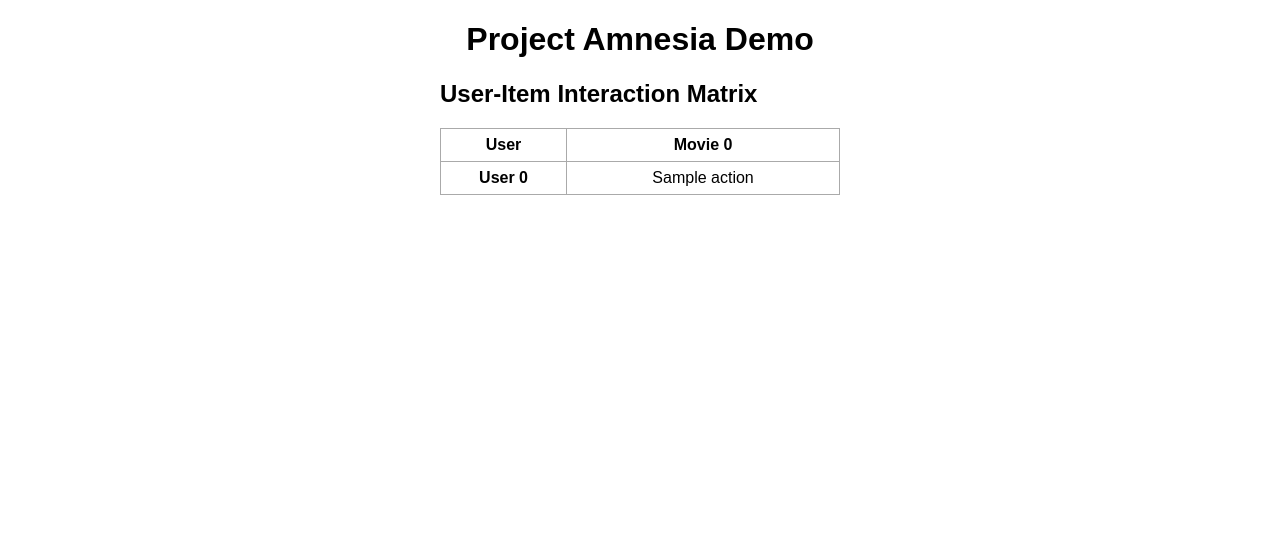
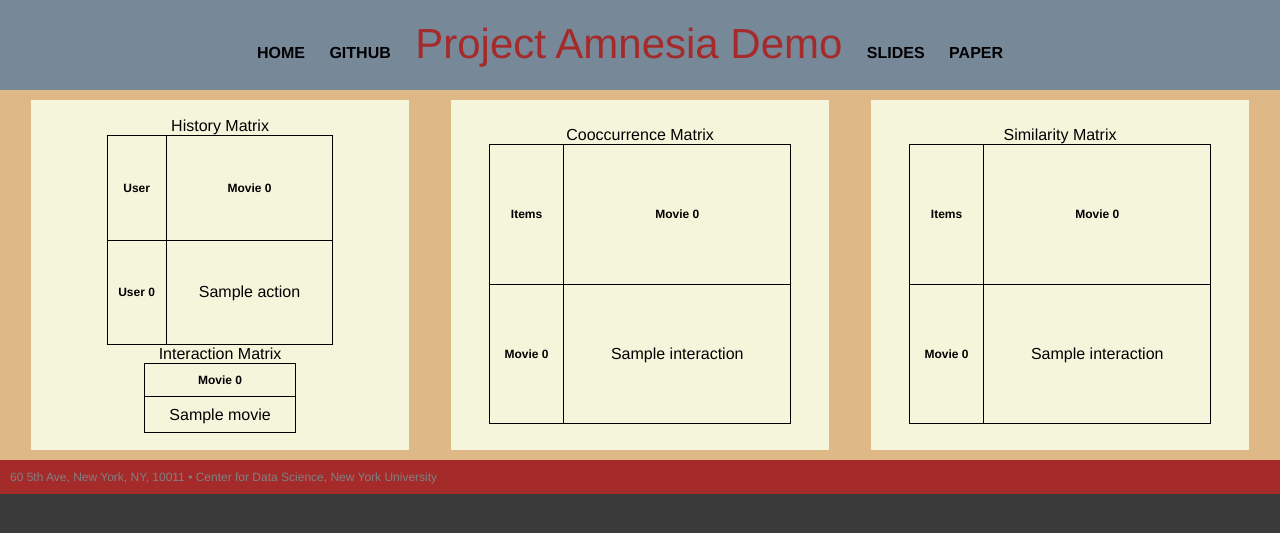
Before and after one commit to Shirleyxxy/amnesia-webapp, a Flask app: template flaskr/template/stage1.html in a window 1280 px wide. Shown: the top 533 px of the page. Run offline with Flask 2, Linux system fonts and the light colour scheme; the template is opened without the code that fills it: most values are stand-ins (such as "Sample title", 1, 10 or a date in 2020).

Commit message:
print_all_matrices

```diff
--- /dev/null
+++ b/flaskr/main.py
@@ -0,0 +1,42 @@
+"""
+Setup:
+1. activate python environment
+(if creating a virtual environment)
+    a. virtualenv env
+    b. source env/bin/activate
+    c. donwload relevant packages to create a project specific developing environment
+2. $ python main.py static/sample-outputs.json
+3. cmd+click the local host address.
+4. (optional) Hit shift+command+r (chrome) if css not loading new changes!(cache problem for chrome)
+"""
+from flask import Flask, render_template
+#from flask_sqlalchemy import SQLAlchemy
+import sys
+from utils import *
+
+# app.config['SQLALCHEMY_DATABASE_URI'] = 'sqlite:///.db'
+# db = SQLAlchemy(app)
+
+# class User(db.Model):
+#     id = db.Column(db.Integer, primary_key = True)
+#     content = db.Column(db.String(200), nullable = False)
+
+filename = sys.argv[-1]
+
+app = Flask(__name__)
+
+@app.route('/')
+def index():
+    json_data = read_json(filename)
+    history = read_history(json_data, 0)
+    item_inter = read_item_iteraction(json_data, 0)
+    cooc = read_cooccurences(json_data, 0)
+    simi = read_similarity_matrix(json_data, 0)
+
+    return render_template('stage1.html', history= history,
+                                          item_inter = item_inter,
+                                          cooc = cooc,
+                                          simi = simi)
+
+if __name__ == "__main__":
+    app.run(debug = True)
--- a/flaskr/print_matrix.py
+++ /dev/null
@@ -1,40 +0,0 @@
-from flask import Flask, render_template
-from flask_sqlalchemy import SQLAlchemy
-import numpy as np
-import json
-import sys
-
-filename = sys.argv[-1]
-
-# app.config['SQLALCHEMY_DATABASE_URI'] = 'sqlite:///.db'
-# db = SQLAlchemy(app)
-
-# class User(db.Model):
-#     id = db.Column(db.Integer, primary_key = True)
-#     content = db.Column(db.String(200), nullable = False)
-def read_json(filename):
-    json_data = [json.loads(line) for line in open(filename, 'r')]
-    return json_data
-def read_history(filename):
-    json_data  =read_json(filename)
-    before_matrix = [x for x in json_data if x['time'] == 0]
-    interactions = [x for x in before_matrix if x['data'] == 'interactions']
-    all_users = np.unique([x['user'] for x in interactions]).tolist()
-    all_items = np.unique([x['item'] for x in interactions]).tolist()
-    history = []
-    for user in all_users:
-        curr_hist = [x['item'] for x in interactions if x['user'] == user]
-        curr_user = [1 if i in curr_hist else 0 for i in range(len(all_items))]
-        history.append(curr_user)
-    return history
-
-
-app = Flask(__name__)
-
-@app.route('/')
-def index():
-    info = read_history(filename)
-    return render_template('stage1.html', history= info)
-
-if __name__ == "__main__":
-    app.run(debug = True)
--- a/flaskr/static/css/main.css
+++ b/flaskr/static/css/main.css
@@ -1,4 +1,132 @@
-body, html {
+body{
+    background-color: rgb(58,58,58);
+    color: white;
+    font-family: Helvetica Neue, Helvetica, Arial, Helvetica, sans-serif;
+    margin: 0px;
+    padding:0px;
+}
+
+
+header{
+    background-color: lightslategrey;
+    height: 50px;
+    padding: 20px;
+    text-align: center;
+}
+
+header a{
+    color: black;
+    font-weight: bold;
+    text-decoration: none;
+    text-transform: uppercase;
+    margin-top: 80px;
+}
+a:hover{
+    text-decoration: underline;
+}
+
+#title {
+    font-size: 42px;
+    color: brown
+}
+
+nav ul{
+    margin: 0;
+    padding: 0;
+    list-style-type: none;
+}
+
+nav li{
+    display: inline-block;
+    margin-right: 20px;
+
+}
+
+a:hover{
+    text-decoration: underline;
+}
+
+
+.contents{
+    background-color: burlywood;
+    margin: 0;
+    padding: 10px;
+    height: 350px;
+    display: flex;
+    flex-direction: row;
+}
+
+
+
+.matrix{
+
+    background: beige;
+    margin: auto;
+    display: flex;
+    justify-content: center;
+    align-items: center;
+    width: 30%;
+    height: 100%;
+
+}
+table {
+    width: 80%;
+    height: 80%;
+    margin: 0 auto;
+    color: black;
+    border-collapse: collapse;
+    border: 1px solid black;
+}
+#history_matrix{
+    width: 60%;
+    height: 60%;
+}
+#interaction_matrix{
+    width:40%;
+    height: 20%;
+
+}
+.matrices{
+    background: beige;
+    margin: auto;
+    justify-content: center;
+    display: flex;
+    flex-direction: column;
+    align-items: center;
+    width: 30%;
+    height: 100%;
+}
+
+
+
+td, th {
+    border: 1px solid black;
+}
+
+
+
+th {
+    color: black;
+    font-size: 12px;
+    height: 30px;
+}
+
+td {
+    color: black;
+    text-align: center;
+    padding: 5px;
+}
+
+
+
+footer{
+    background: brown;
+    color: grey;
+    padding: 10px 10px;
+    font-size: 12px;
+}
+
+/* body, html {
     margin: 0;
     font-family: sans-serif;
 }
@@ -32,4 +160,4 @@ td {
 
 #content {
     width: 70%;
-}
+} */
--- a/flaskr/template/base.html
+++ b/flaskr/template/base.html
@@ -4,7 +4,9 @@
     <meta charset="UTF-8">
     <meta name="viewport" content="width=device-width, initial-scale=1.0">
     <meta http-equiv="X-UA-Compatible" content="ie=edge">
+    {% block styles%}
     <link rel="stylesheet" href="{{ url_for('static', filename='css/main.css') }}">
+    {% endblock %}
     {% block head %}{% endblock %}
 </head>
 <body>
--- a/flaskr/template/stage1.html
+++ b/flaskr/template/stage1.html
@@ -1,17 +1,34 @@
 {% extends 'base.html' %}
+
+{% block styles %}
+{{super()}}
+<link rel="stylesheet" href="{{ url_for('static', filename='css/main.css') }}">
+{% endblock %}
+
 
 {% block head %}
     <title>Project Amnesia Demo</title>
 {% endblock %}
 
+
 {% block body %}
-<div class="content">
-    <h1 style="text-align: center">Project Amnesia Demo</h1>
-    <h2 style="text-align: left">User-Item Interaction Matrix</h2>
-    <table>
+    <header>
+        <nav>
+            <ul>
+                <li><a href="https://ssc.io/">Home</a></li>
+                <li><a href="https://github.com/schelterlabs/projects-amnesia">Github</a></li>
+                <li id='title'>Project Amnesia Demo</li>
+                <li><a href="https://drive.google.com/file/d/1FU4svEaLb6a5v8CI4tl4YQpv4Cr4DUei/view">Slides</a></li>
+                <li><a href="https://drive.google.com/file/d/17M6k_b94stLyPB6LHOq9td2pRDAmREr8/view">Paper</a></li>
+        </nav>
+    </header>
+    <section class="contents">
+        <div class="matrices">
+            <table id='history_matrix'>
+                <caption>History Matrix</caption>
                 <tr>
                     <th>User </th>
-            {% for movie in history[0] %}
+                    {% for movie in item_inter %}
                         <th>Movie {{ loop.index0 }}</th>
                     {% endfor %}
                 </tr>
@@ -21,8 +38,69 @@
                         {% for action in user %}
                             <td>{{ action }}</td>
                         {% endfor %}
+                    </tr>
+                {% endfor %}
+            </table>
+            <table id='interaction_matrix'>
+                <caption>Interaction Matrix</caption>
+                <tr>
+                    {% for movie in item_inter %}
+                        <th>Movie {{ loop.index0 }}</th>
+                    {% endfor %}
+                </tr>
+                <tr>
+                    {% for interaction in item_inter %}
+                        <td>{{ interaction }}</td>
+                    {% endfor %}
+                </tr>
+            </table>
+        </div>
+
+        <div class="matrix">
+            <table id="cooc_matrix">
+                <caption>Cooccurrence Matrix</caption>
+                <tr>
+                    <th>Items</th>
+                    {% for movie in item_inter %}
+                        <th>Movie {{ loop.index0 }}</th>
+                    {% endfor %}
+                </tr>
+                {% for movie in cooc %}
+                <tr>
+                    <th>Movie {{ loop.index0 }}</th>
+                    {% for interaction in movie %}
+                        <td>{{ interaction }}</td>
+                    {% endfor %}
+                </tr>
                 {% endfor %}
 
             </table>
         </div>
+        <div class="matrix">
+            <table id='similarity_matrix'>
+                <caption>Similarity Matrix</caption>
+                <tr>
+                    <th>Items</th>
+                    {% for movie in item_inter %}
+                        <th>Movie {{ loop.index0 }}</th>
+                    {% endfor %}
+                </tr>
+                {% for movie in simi %}
+                <tr>
+                    <th>Movie {{ loop.index0 }}</th>
+                    {% for similarity in movie %}
+                        <td>{{ similarity }}</td>
+                    {% endfor %}
+                </tr>
+                {% endfor %}
+
+            </table>
+        </div>
+
+
+
+    </section>
+    <footer>
+        60 5th Ave, New York, NY, 10011 • Center for Data Science, New York University
+    </footer>
 {% endblock %}
```
Also changed, not shown: flaskr/utils.py (added, +73 -0 lines). Lines whose indentation alone changed are shown as unchanged.
